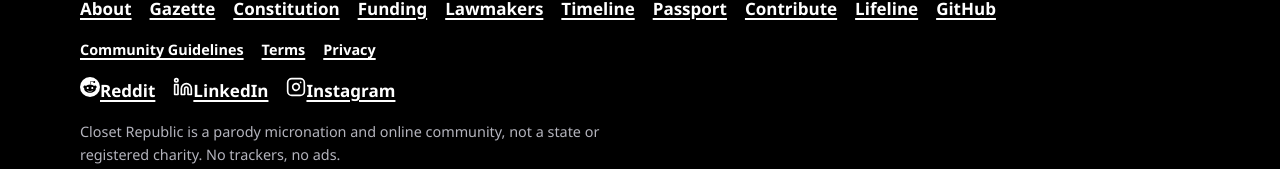
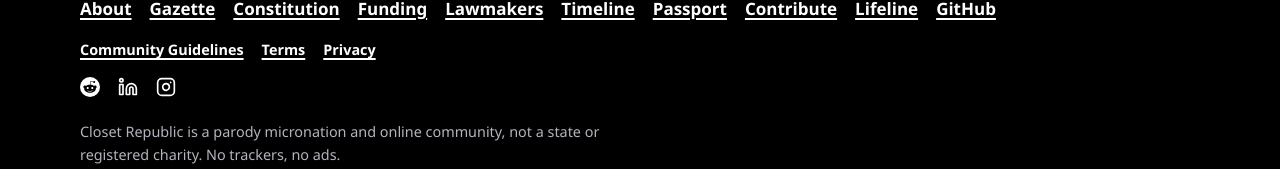
Before and after one commit to amayakulkarni/ClosetRepublic, a Next.js app: page / in a window 1280 px wide. Shown: the part 1807-1976 px from the top of the page. Built offline with nearby package versions, Linux system fonts and the light colour scheme; no server answers.

Commit message:
enhancement: social link visibility

```diff
--- a/src/components/SiteFooter.tsx
+++ b/src/components/SiteFooter.tsx
@@ -74,7 +74,6 @@ export function SiteFooter() {
                 >
                   <path d="M12 0A12 12 0 0 0 0 12a12 12 0 0 0 12 12 12 12 0 0 0 12-12A12 12 0 0 0 12 0zm5.01 4.744c.688 0 1.25.561 1.25 1.249a1.25 1.25 0 0 1-2.498.056l-2.597-.547-.8 3.747c1.824.07 3.48.632 4.674 1.488.308-.309.73-.491 1.207-.491.968 0 1.754.786 1.754 1.754 0 .716-.435 1.333-1.01 1.614a3.111 3.111 0 0 1 .042.52c0 2.694-3.13 4.87-7.004 4.87-3.874 0-7.004-2.176-7.004-4.87 0-.183.015-.366.043-.534A1.748 1.748 0 0 1 4.028 12c0-.968.786-1.754 1.754-1.754.463 0 .898.196 1.207.49 1.207-.883 2.878-1.43 4.744-1.487l.885-4.182a.342.342 0 0 1 .14-.197.35.35 0 0 1 .238-.042l2.906.617a1.214 1.214 0 0 1 1.108-.701zM9.25 12C8.561 12 8 12.562 8 13.25c0 .687.561 1.248 1.25 1.248.687 0 1.248-.561 1.248-1.249 0-.688-.561-1.249-1.249-1.249zm5.5 0c-.687 0-1.248.561-1.248 1.25 0 .687.561 1.248 1.249 1.248.688 0 1.249-.561 1.249-1.249 0-.687-.562-1.249-1.25-1.249zm-5.466 3.99a.327.327 0 0 0-.231.094.33.33 0 0 0 0 .463c.842.842 2.484.913 2.961.913.477 0 2.105-.056 2.961-.913a.361.361 0 0 0 .029-.463.33.33 0 0 0-.464 0c-.547.533-1.684.73-2.512.73-.828 0-1.979-.197-2.512-.73a.326.326 0 0 0-.232-.095z" />
                 </svg>
-                <span>Reddit</span>
               </a>
             </li>
             <li>
@@ -93,7 +92,6 @@ export function SiteFooter() {
                   <rect x="2" y="9" width="4" height="12"></rect>
                   <circle cx="4" cy="4" r="2"></circle>
                 </svg>
-                <span>LinkedIn</span>
               </a>
             </li>
             <li>
@@ -112,7 +110,6 @@ export function SiteFooter() {
                   <path d="M16 11.37A4 4 0 1 1 12.63 8 4 4 0 0 1 16 11.37z"></path>
                   <line x1="17.5" y1="6.5" x2="17.51" y2="6.5"></line>
                 </svg>
-                <span>Instagram</span>
               </a>
             </li>
           </ul>
```
